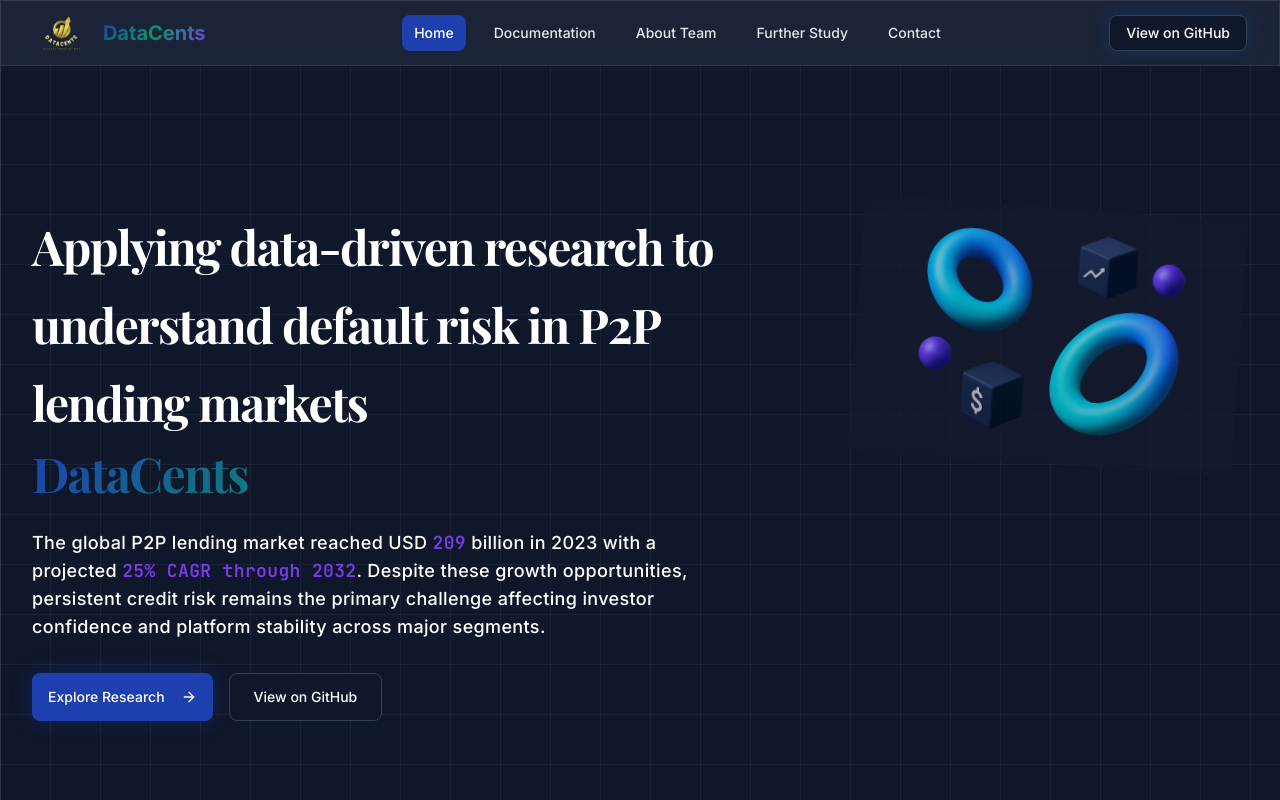
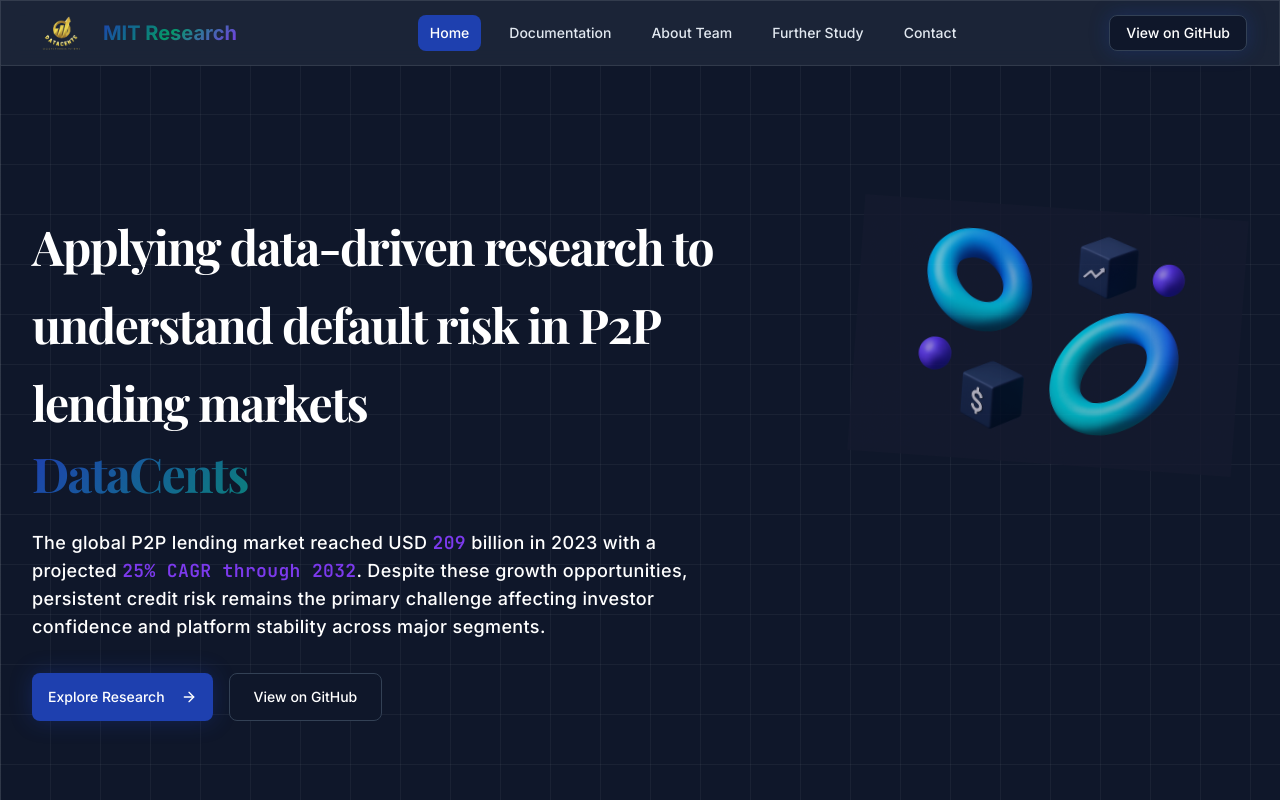
Before and after one commit to dadishimwe/datacents2, a React (Vite) app: page / in a window 1280 px wide. Shown: the top 800 px of the page. Built offline with nearby package versions, Linux system fonts and the light colour scheme.

Commit message:
Change navigation name

```diff
--- a/src/components/Navigation.jsx
+++ b/src/components/Navigation.jsx
@@ -28,7 +28,7 @@ const Navigation = () => {
               alt="DataCents Logo"
               className="h-10 w-auto"
             />
-            <span className="text-xl font-bold text-gradient">DataCents</span>
+            <span className="text-xl font-bold text-gradient">MIT Research</span>
           </Link>
 
           {/* Desktop Navigation */}
```
